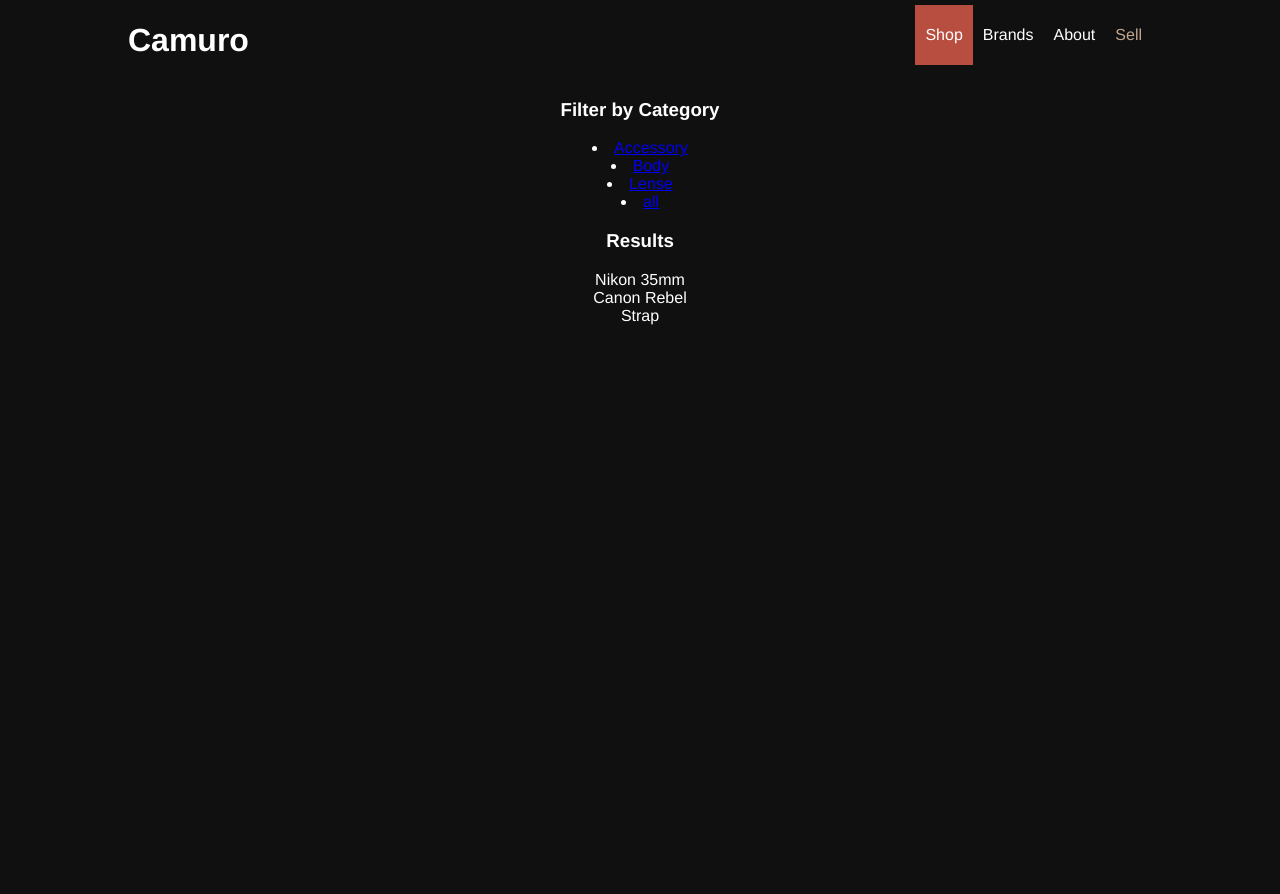
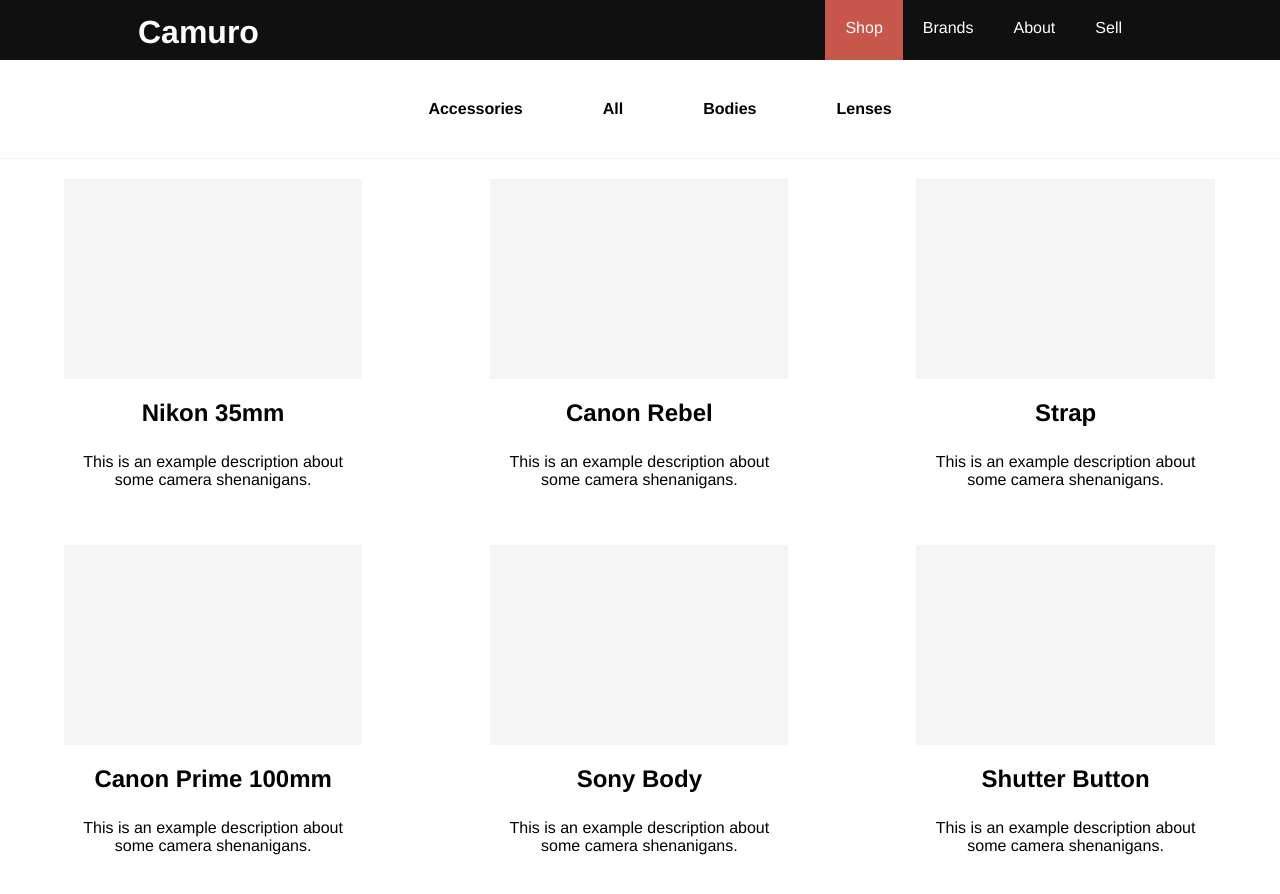
Before and after one commit to tfogg2/camuro-react, a React (Create React App) app: page / in a window 1280 px wide. Both pictures are taken after a click on the item "Shop". Shown: the top 894 px of the page. Before the commit the page ends 800 px from the top, so only its background shows below. Built offline with nearby package versions, Linux system fonts and the light colour scheme.

Commit message:
landing and nav

```diff
--- a/src/App.css
+++ b/src/App.css
@@ -17,26 +17,36 @@
 }
 .header {
   height: 60px;
-  line-height: 60px;
+  line-height: 65px;
   text-align: left;
-  padding: 10px
+  padding: 0 10px;
+  box-sizing: border-box;
 }
 .logo{
   width: 200px;
   float: left;
+}
+.logo h1{
+  height: 60px;
 }
 .logo a{
   text-decoration: none;
   color: #fff;
 }
 .home-content{
+  top: 760px;
+  min-height: 1000px;
+  background: #fff;
   overflow: overlay;
   position: absolute;
 }
 .home-bg{
-  background: url('./Assets/leicaM6.jpg');
+  background: url('./Assets/leicaM6-dark.png') no-repeat;
+  background-color: #000;
+  opacity: .9;
   background-size: cover;
-  background-position-y: -50px;
+  background-position-y: -60px;
+  background-position-x: -175px;
   height: 700px;
   width: 100%;
   position: absolute;
@@ -45,13 +55,45 @@
   will-change: transform;
 }
 .home-cta{
-  width: 485px;
-  text-align: right;
+  width: 385px;
+  margin: 65px 12%;
+
   float: right;
+  position: relative;
 }
 .home-cta h1{
   font-size: 52px;
   font-family: BryantWeb,Helvetica,Arial,sans-serif;
+  text-align: right;
+}
+.home-cta a{
+  text-decoration: none;
+  color: #CEA962;
+  transition: color 0.75s ease;
+  -webkit-transition: all .75s ease; /* Safari */
+}
+.home-cta a:hover{
+  color: #8B7345;
+}
+
+.home-cta button{
+  background: #c6574a;
+  border: none;
+  border-radius: 2px;
+  color: #fff;
+  outline: none;
+  cursor: pointer;
+  margin: 60px auto;
+  height: 40px;
+  width: 150px;
+  font-size: 18px;
+  -webkit-transition: background-color 75s; /* Safari */
+  transition: background-color .75s;
+  /* font-weight: 300; */
+  font-family: BryantWeb,Helvetica,Arial,sans-serif;
+}
+.home-cta button:hover{
+  background-color: #9C483F;
 }
 .left-nav h1 a{
   transition: color 0.5s ease;
@@ -78,16 +120,16 @@
   cursor: pointer;
 }
 .right-nav ul li:hover{
-  background: #b84e40;
+  background: #c6574a;
 }
 .right-nav .sell:hover{
-  background: #b84e40;
+  background: #c6574a;
 }
 .right-nav .sell:hover a{
   color: #fff;
 }
 .right-nav .sell a{
-  color: #c1a68f;
+  color: #CEA962;
 }
 .right-nav .sell a:hover{
   color: #fff;
@@ -140,14 +182,65 @@
 }
 .navLinks a{
   display: block;
-  height: 60px;
-  padding: 0 10px;
+  height: 65px;
+  padding: 0 20px;
   text-decoration: none;
   color: #fff;
 }
 .navLinks .active{
-  background: #b84e40;
+  background: #c6574a;
 }
 .navLinks .sell .active{
   color: #fff;
 }
+.content{
+  background: #fff;
+  min-height: 1000px;
+}
+.content h2,h3,h4 {
+  margin: 0;
+  color: #000;
+  padding: 10px;
+}
+.product-nav{
+  margin: 0 auto;
+  display: block;
+  border-bottom: 1px solid #f3f3f3;
+}
+.product-nav li{
+  display: inline-block;
+  margin: 40px;
+  -webkit-transition: all .2s ease-in-out; /* Safari */
+  transition: all .2s ease-in-out;
+}
+.product-nav li:hover {
+  transform: scale(1.1);
+}
+.product-nav li a {
+  color: #000;
+  font-weight: bold;
+  text-decoration: none;
+
+}
+
+
+.product-nav li .active {
+  color: #c6574a;
+  text-decoration: none;
+}
+.products{
+  color: #000;
+}
+.product{
+  width: 23.3%;
+  margin: 20px 5%;
+  float: left;
+}
+.product-image{
+  min-height: 200px;
+  background-color: #f5f5f5;
+  width: 100%;
+}
+.product-title, .product-description{
+  margin: 10px 0;
+}
--- a/src/App.js
+++ b/src/App.js
@@ -5,6 +5,8 @@
 import Home from './Components/Home/Home.js';
 import Products from './Components/Products/Products.js';
 import OfferForm from './Components/Offers/OfferForm.js';
+import Brands from './Components/Brands.js';
+import About from './Components/About.js';
 import NotFound from './Components/NotFound.js';
 import './App.css';
 
@@ -40,6 +42,9 @@
           <Switch>
             <Route exact path="/" render={() => <Home />}/>
             <Route path="/products" render={() => <Products products={this.state.products} />} />
+            <Route path="/brands" component={Brands} />} />
+            <Route path="/sell" component={OfferForm} />} />
+            <Route path="/about" component={About} />} />
             <Route component={NotFound} />
           </Switch>
         </div>
--- /dev/null
+++ b/src/Components/About.js
@@ -0,0 +1,13 @@
+import React, {Component} from 'react';
+
+class About extends Component {
+  render(){
+    return(
+      <div className="content">
+
+      </div>
+    )
+  }
+}
+
+export default About;
--- /dev/null
+++ b/src/Components/Brands.js
@@ -0,0 +1,13 @@
+import React, {Component} from 'react';
+
+class Brands extends Component {
+  render(){
+    return(
+      <div className="content">
+
+      </div>
+    )
+  }
+}
+
+export default Brands;
--- a/src/Components/Header/Header.js
+++ b/src/Components/Header/Header.js
@@ -32,7 +32,7 @@
                   About
                 </NavLink>
               </li>
-              <li className="sell">
+              <li>
                 <NavLink to="/sell">
                   Sell
                 </NavLink>
--- a/src/Components/Home/Home.js
+++ b/src/Components/Home/Home.js
@@ -11,8 +11,8 @@
     return(
       <div className="home">
         <div className="home-bg"></div>
+        <HomeCta />
         <div className="home-content">
-          <HomeCta />
           <div className="home-brands"></div>
           <div className="home-product-types"></div>
           <div className="home-featured"></div>
--- a/src/Components/Home/HomeCta.js
+++ b/src/Components/Home/HomeCta.js
@@ -1,11 +1,17 @@
 import React, {Component} from 'react';
+import { BrowserRouter, Route, NavLink, Link } from 'react-router-dom';
 
 class HomeCta extends Component {
   render(){
     return(
       <div className="home-cta">
         <h1>Film.</h1><br/>
-        <h1>It's what we do.</h1>
+        <h1>It's what <Link to='/about'>we</Link> do.</h1>
+        <Link to="/products/all">
+          <button className="cta-btn">
+            Shop Now
+          </button>
+        </Link>
       </div>
     )
   }
--- a/src/Components/NotFound.js
+++ b/src/Components/NotFound.js
@@ -1,9 +1,11 @@
 import React from 'react';
 
 const NotFound = () => (
-  <div className="not-found">
-    <i className="material-icons icn-error"></i>
-    <h2> Page Not Found </h2>
+  <div className="content">
+    <div className="not-found">
+      <i className="material-icons icn-error"></i>
+      <h2> Page Not Found </h2>
+    </div>
   </div>
 )
 
--- a/src/Components/Offers/OfferForm.js
+++ b/src/Components/Offers/OfferForm.js
@@ -3,7 +3,7 @@
 class OfferForm extends Component {
   render(){
     return(
-      <div className="offer-form">
+      <div className="content">
 
       </div>
     )
--- a/src/Components/Products/Products.js
+++ b/src/Components/Products/Products.js
@@ -5,10 +5,15 @@
 
 
 
-const ProductItem = ({ category, title }) => (
-  <div className="category__list-item box flex-spread">
-    {title}
-    <div className={`category--${category} circle`} />
+const ProductItem = ({ category, title, description }) => (
+  <div className="product">
+    <div className="product-image"></div>
+    <div className="product-title">
+      <h2>{title}</h2>
+    </div>
+    <div className="product-description">
+      <p>{description}</p>
+    </div>
   </div>
 );
 const ProductItems = ({ state: { products, displayCategory } }) => (
@@ -16,18 +21,18 @@
     {products
       .filter(
         ({ category }) =>
-          displayCategory === category || displayCategory === "all"
+          displayCategory === category || displayCategory === "All"
       )
-      .map(({ category, title }) => (
-        <ProductItem key={`ProductItems-${title}`} category={category} title={title} />
+      .map(({ category, title, description }) => (
+        <ProductItem key={`ProductItems-${title}`} category={category} title={title} description={description} />
       ))}
   </div>
 );
 
-const ButtonCategories = (productCategories, setCategory ) => (
+const ListCategories = (productCategories, setCategory ) => (
   productCategories.map((category) => (
       <li>
-        <NavLink to={'/products/' + category} key={category} className={`btn-${category}`} onClick={() => setCategory(category)}>
+        <NavLink to={'/products/' + category} key={category} className={`${category}`} onClick={() => setCategory(category)}>
           {category}
         </NavLink>
       </li>
@@ -38,15 +43,13 @@
   state,
   state: { productCategories },
   setCategory,
-  allProducts
+  AllProducts
 }) => (
-  <div className="box flex-row">
-    <div className="box flex-col">
-      <h3>Filter by Category</h3>
-      {ButtonCategories(productCategories, setCategory )}
-    </div>
-    <div className="box flex-col">
-      <h3>Results</h3>
+  <div className="content">
+    <ul className="product-nav">
+      {ListCategories(productCategories, setCategory )}
+    </ul>
+    <div className="products">
       <ProductItems state={state} />
     </div>
   </div>
@@ -56,7 +59,7 @@
   constructor(props) {
     super(props);
     this.state = {
-      displayCategory: "all",
+      displayCategory: "All",
       products: PRODUCTS,
       productCategories: PRODUCT_CATEGORIES
     };
@@ -68,15 +71,19 @@
     });
   }
   render() {
-    return <UI setCategory={this.setCategory} state={this.state} />;
+    return <UI setCategory={this.setCategory} state={this.state} className />;
   }
 }
 
 // data
 const PRODUCTS = [
-  { title: "Nikon 35mm", category: "Lense" },
-  { title: "Canon Rebel", category: "Body" },
-  { title: "Strap", category: "Accessory" },
+  { title: "Nikon 35mm", description: "This is an example description about some camera shenanigans.", category: "Lenses" },
+  { title: "Canon Rebel", description: "This is an example description about some camera shenanigans.", category: "Bodies" },
+  { title: "Strap", description: "This is an example description about some camera shenanigans.", category: "Accessories" },
+  { title: "Canon Prime 100mm", description: "This is an example description about some camera shenanigans.", category: "Lenses" },
+  { title: "Sony Body", description: "This is an example description about some camera shenanigans.", category: "Bodies" },
+  { title: "Shutter Button", description: "This is an example description about some camera shenanigans.", category: "Accessories" },
+
 ]
 
 // get unique category items
@@ -85,7 +92,7 @@
   uniqueItems
 );
 
-PRODUCT_CATEGORIES.push("all");
+PRODUCT_CATEGORIES.push("All");
 PRODUCT_CATEGORIES.sort();
 
 export default Products
```
Also changed, not shown: 1 other file (tests, documents, lock files or other folders).
